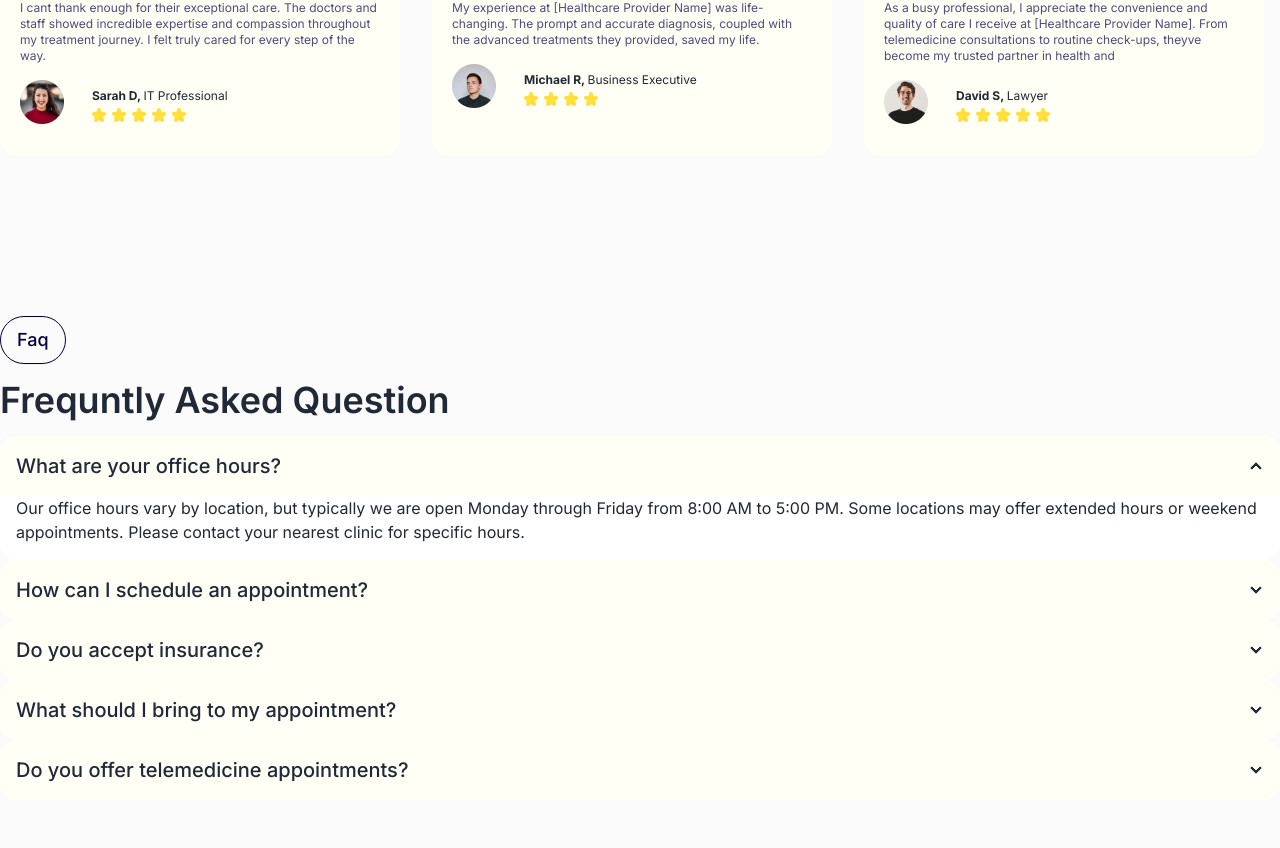
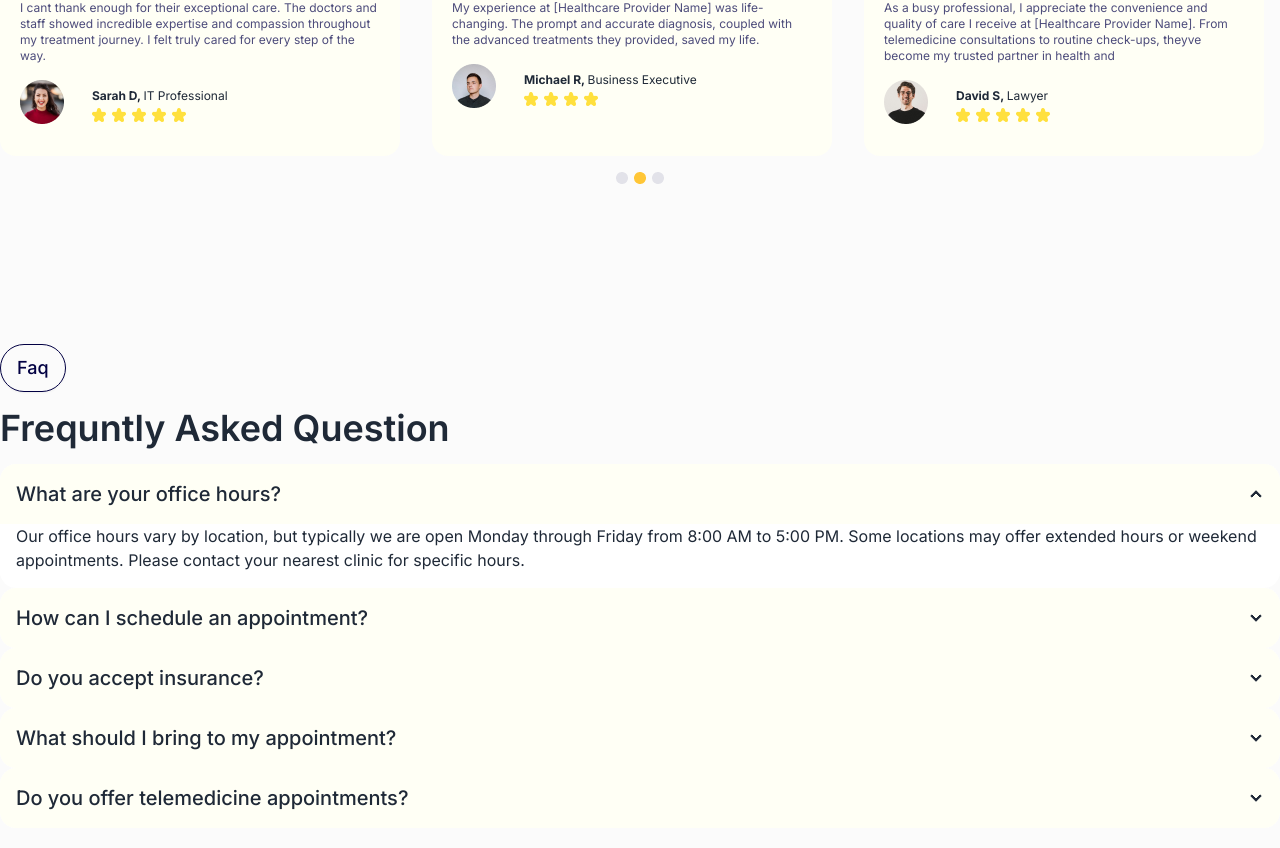
Before and after one commit to sarnali3515/task-doc, a React (Vite) app: page / in a window 1280 px wide. Shown: the part 2981-3829 px from the top of the page. Built offline with nearby package versions, Linux system fonts and the light colour scheme.

Commit message:
fixed all

```diff
--- a/src/Pages/Home/Testimonial.jsx
+++ b/src/Pages/Home/Testimonial.jsx
@@ -3,6 +3,7 @@ import user2 from '../../assets/Icons/user-2.png'
 import user3 from '../../assets/Icons/user-3.png'
 import star4 from '../../assets/Icons/star4.png'
 import star5 from '../../assets/Icons/star5.png'
+import slide from '../../assets/Icons/slide.png'
 
 const Testimonial = () => {
     return (
@@ -63,6 +64,9 @@ const Testimonial = () => {
                     </div>
                 </div>
             </div>
+            <div className='flex justify-center pt-4'>
+                <img src={slide} alt="" />
+            </div>
         </div>
     );
 };
```
Also changed, not shown: src/assets/Icons/slide.png (added).
